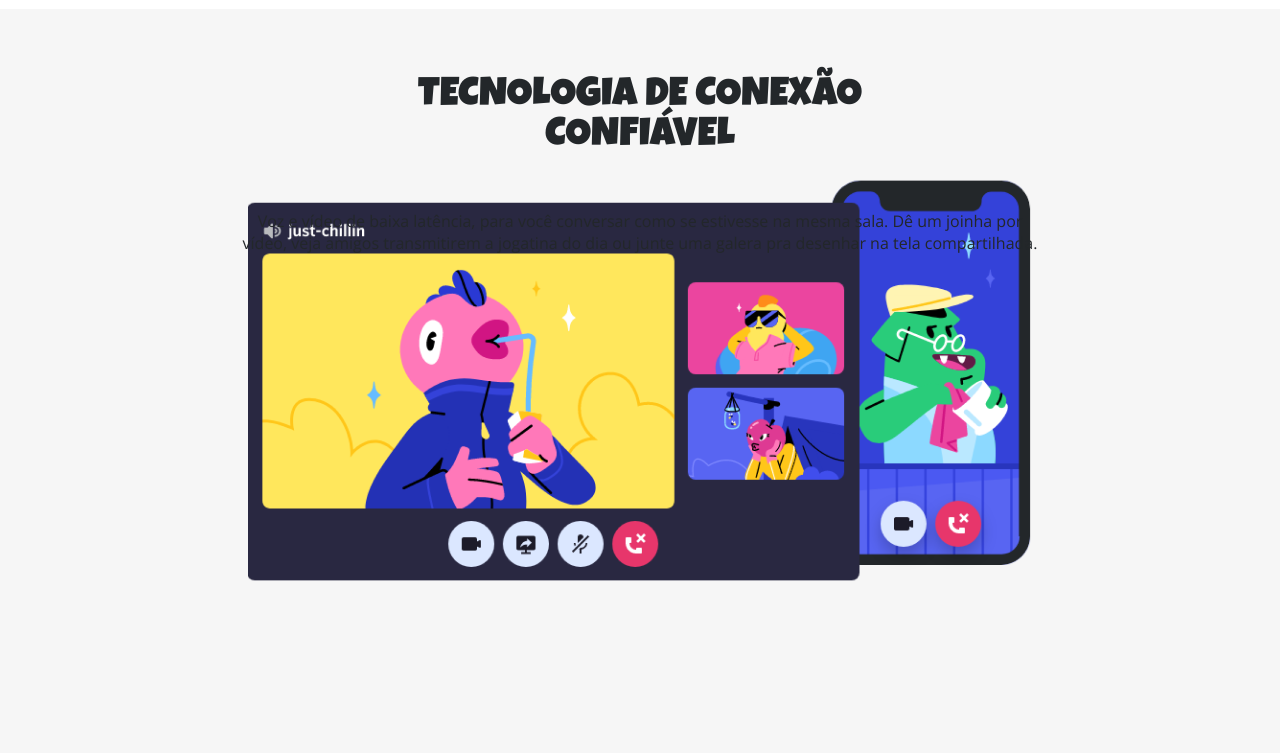
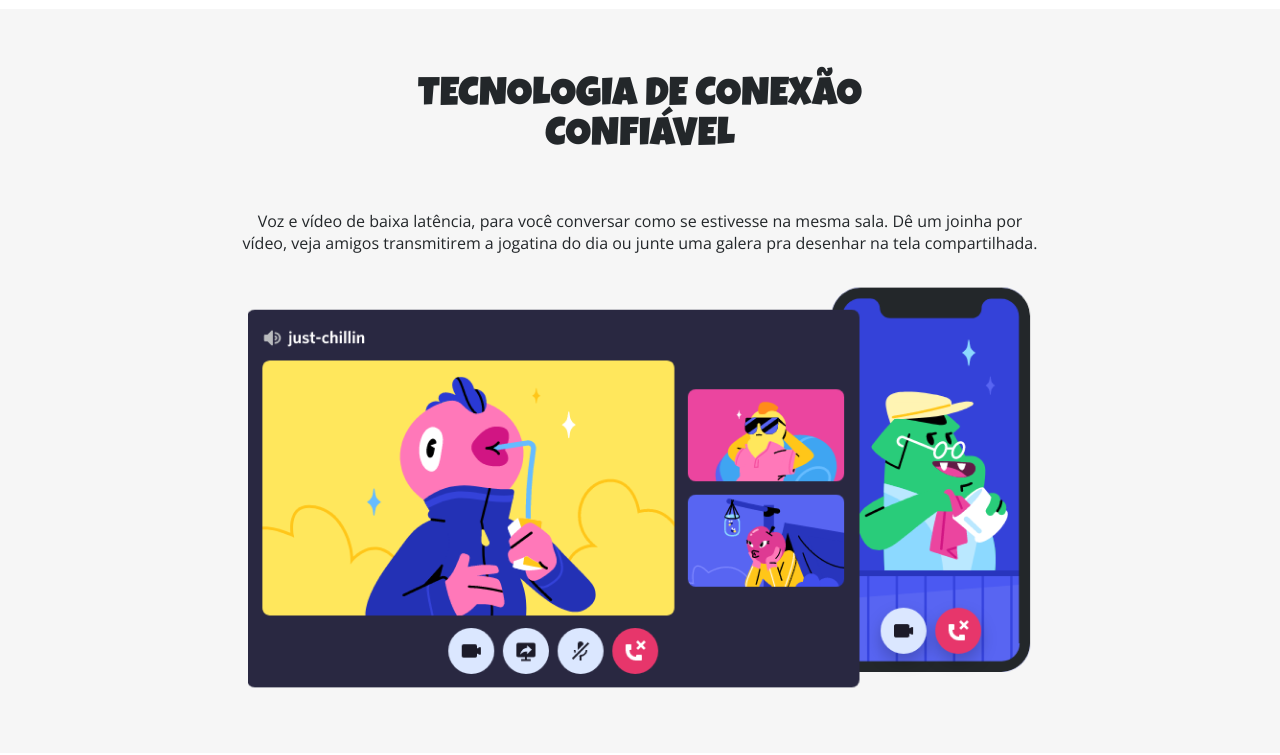
Before and after one commit to Cibely87/Discord-ResponsivoDio, a plain HTML site: page index.html in a window 1280 px wide. Shown: the part 1900-2655 px from the top of the page. Drawn offline with nearby package versions, Linux system fonts and the light colour scheme.

Commit message:
feat/ajuste no footer e na imagem do section 04, inicio do css para celular

```diff
--- a/index.html
+++ b/index.html
@@ -3,6 +3,8 @@
     <head>
         <meta charset="UTF-8">
         <meta name="viewport" content="width=device-width, initial-scale=1.0" />
+        <meta name="author" content="Cibely Pereira"/>
+        <meta name="Key words" content="html, css"/>
         <title>Discord Responsivo - Dio</title>
         <link rel="stylesheet" href="./style.css">
     </head>
@@ -62,7 +64,6 @@
             </section>
 
             <section id="part04">
-                <img src="./Images/Section04.png" alt="imagem section04">
                 <h1>
                     TECNOLOGIA DE CONEXÃO CONFIÁVEL
                 </h1>
@@ -70,6 +71,9 @@
                     Voz e vídeo de baixa latência, para você conversar como se estivesse na mesma sala. Dê um joinha por vídeo,
                     veja amigos transmitirem a jogatina do dia ou junte uma galera pra desenhar na tela compartilhada.
                 </p>
+                <div>
+                    <img class="imagePart04" src="./Images/Section04.png" alt="imagem section04">
+                </div>
             </section>
         </main>
 
--- a/style.css
+++ b/style.css
@@ -1,5 +1,6 @@
+/*CSS SITE*/
+
 @import url('https://fonts.googleapis.com/css2?family=Luckiest+Guy&family=Open+Sans:wght@400;800&display=swap');
-
 
 body {
     margin: 0 auto;
@@ -256,14 +257,24 @@ header {
     left: 239px;
     right: 239px;
     bottom: 564px;
-    font-family: Open Sans;
+    font-family: "Open Sans";
+    font-style: normal;
+    font-weight: 400;
     font-size: 16px;
-    font-weight: 400;
     line-height: 22px;
-    letter-spacing: 0em;
     text-align: center;
     color: rgba(35, 39, 42, 1);
     position: absolute;
+}
+
+.imagePart04 {
+    width: 784px;
+    height: 508px;
+    position: absolute;
+    top: 225px;
+    left: 248px;
+    right: 248px;
+    bottom: 182px;
 }
 
 footer {
@@ -283,3 +294,6 @@ footer {
     left: 525px;
     padding: 9.26px, 0px, 10.66px, 0px;
 }
+
+
+/*CSS IPHONE 13 MAX*/
```
